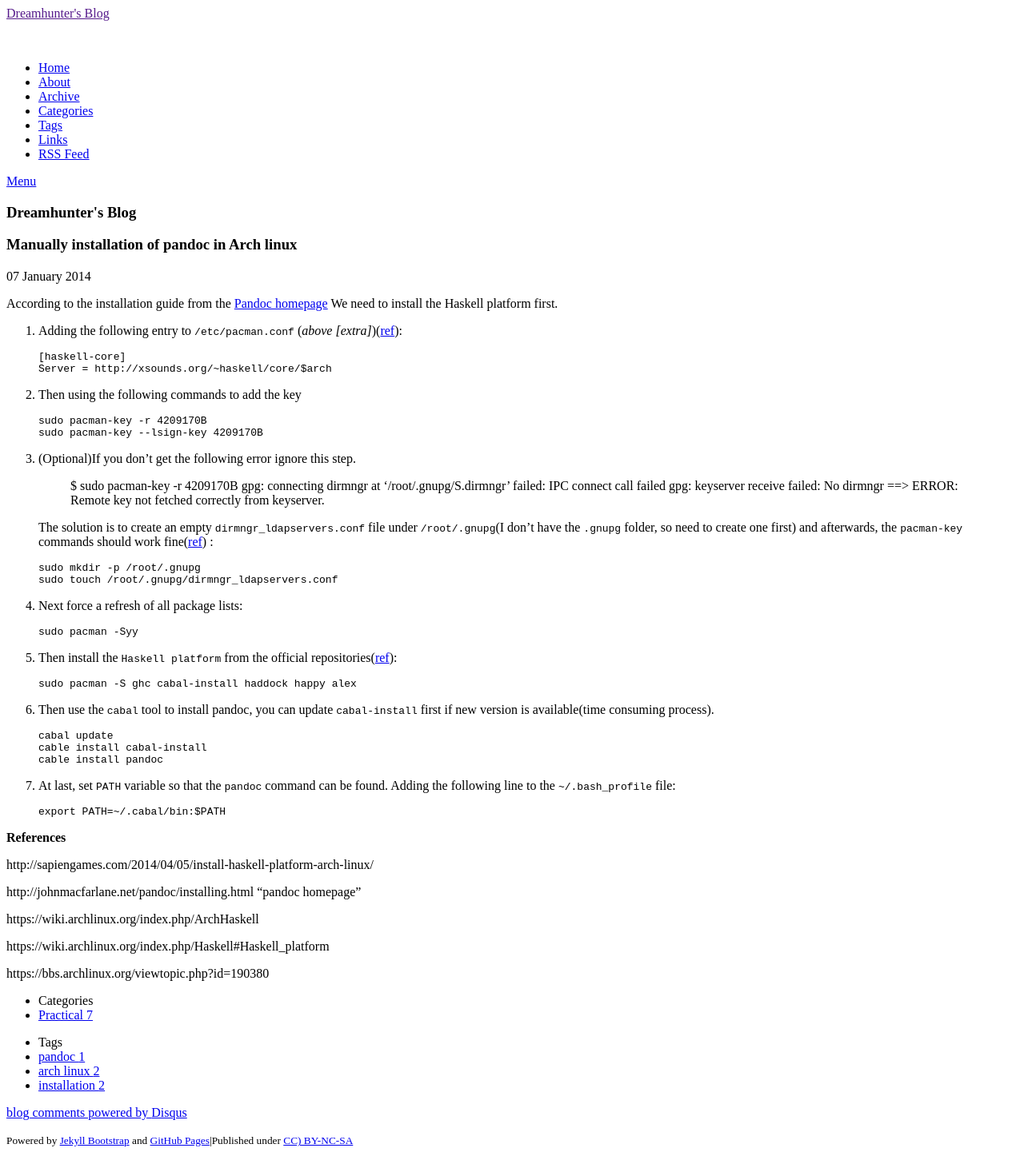
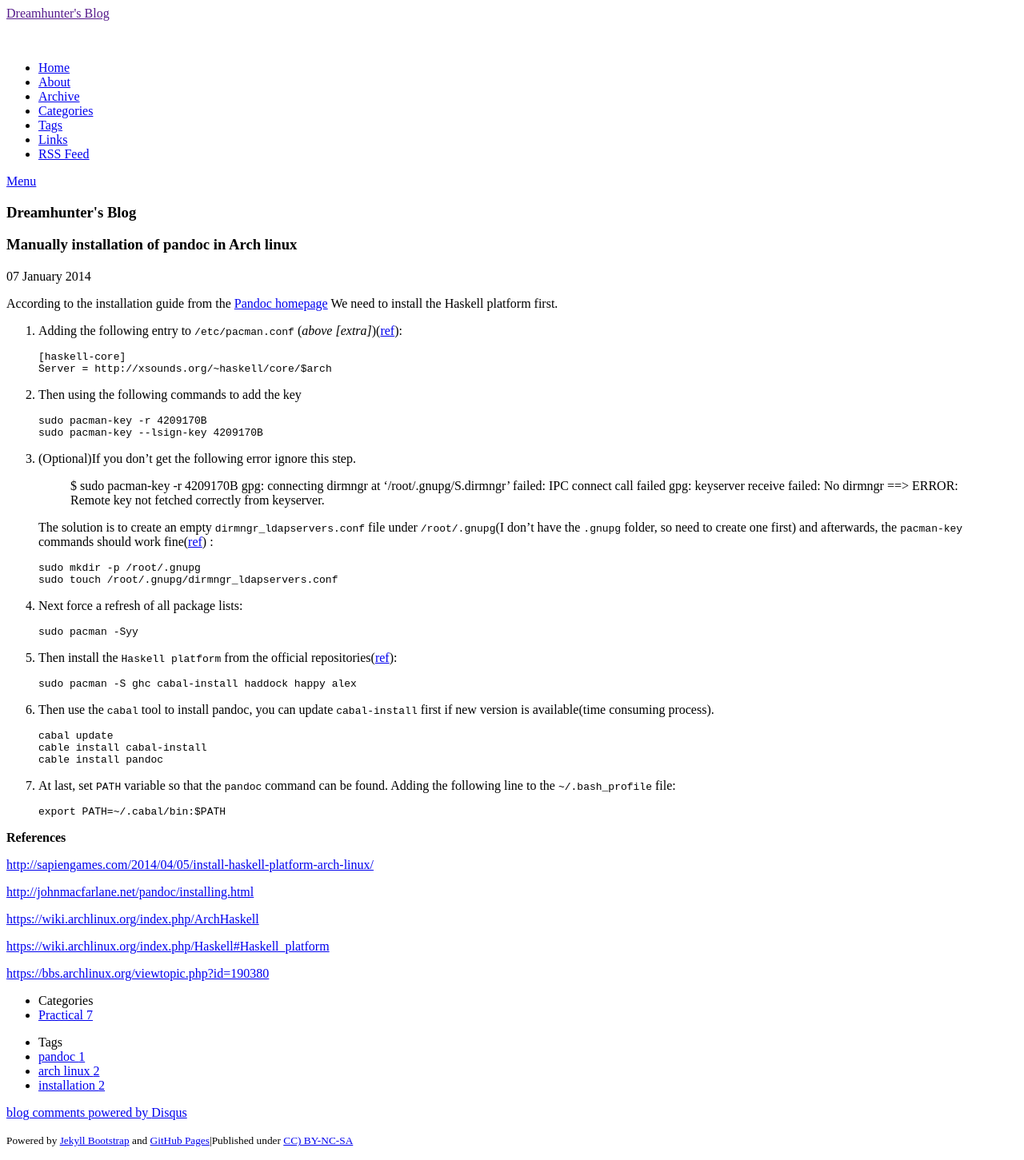
Before and after one commit to mingsnu/en, a Jekyll site: the page built from _posts/2014-01-07-pandoc-installation-in-arch-linux.md, in a window 1280 px wide. Shown: the whole page at 80% size. Built offline with Jekyll 4.4.1, drawn with Linux system fonts in a browser that asks for light colours; nearby versions of some CDN libraries; comment, search, counter and statistics services are not loaded.

Commit message:
update link

```diff
--- a/_posts/2014-01-07-pandoc-installation-in-arch-linux.md
+++ b/_posts/2014-01-07-pandoc-installation-in-arch-linux.md
@@ -68,17 +68,17 @@ We need to install the Haskell platform first.
 
 **References**
 
-http://sapiengames.com/2014/04/05/install-haskell-platform-arch-linux/
+<http://sapiengames.com/2014/04/05/install-haskell-platform-arch-linux/>
 
-http://johnmacfarlane.net/pandoc/installing.html "pandoc homepage"
+<http://johnmacfarlane.net/pandoc/installing.html>
 
-https://wiki.archlinux.org/index.php/ArchHaskell
+<https://wiki.archlinux.org/index.php/ArchHaskell>
 
-https://wiki.archlinux.org/index.php/Haskell#Haskell_platform
+<https://wiki.archlinux.org/index.php/Haskell#Haskell_platform>
 
-https://bbs.archlinux.org/viewtopic.php?id=190380
+<https://bbs.archlinux.org/viewtopic.php?id=190380>
 
-[pandoc-hp]: http://johnmacfarlane.net/pandoc/installing.html "pandoc homepage"
+[pandoc-hp]: http://johnmacfarlane.net/pandoc/installing.html
 
 [haskell]: https://wiki.archlinux.org/index.php/ArchHaskell
 
```
